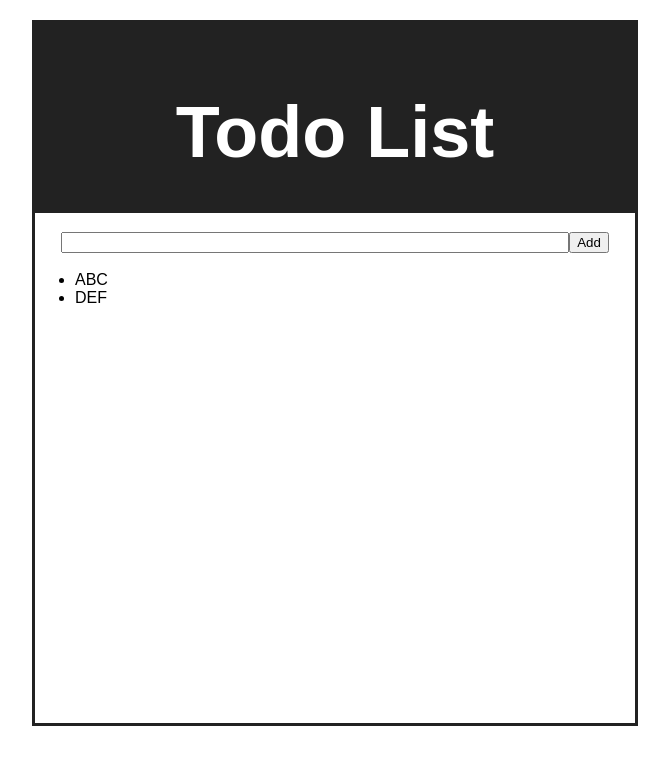
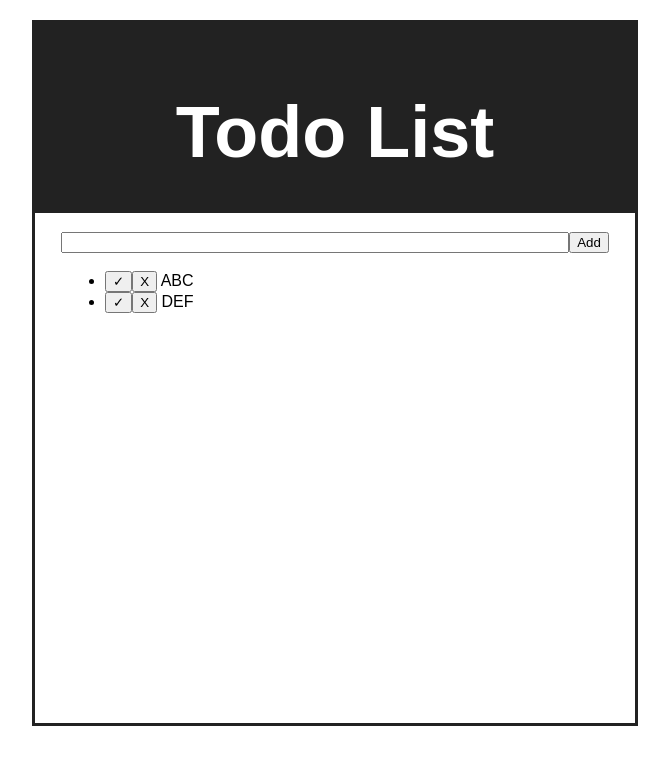
Before and after one commit to alexisr93/todo-list-app-react, a React (Create React App) app: page / in a window 1280 px wide. Shown: the top 764 px of the page, without its empty margins (305-974 px from the left). Built offline with nearby package versions, Linux system fonts and the light colour scheme.

Commit message:
Added Remove and Complete buttons

```diff
--- a/src/App.css
+++ b/src/App.css
@@ -30,7 +30,13 @@
   border: 3px solid #222;
 }
 .List-element {
+  width: 500px;
   text-align:left;
+  margin: auto;
+}
+.Remove-button {
+  position: relative;
+
 }
 @keyframes App-logo-spin {
   from { transform: rotate(0deg); }
--- a/src/App.js
+++ b/src/App.js
@@ -10,9 +10,16 @@ class App extends Component {
     }
     this.handleClick = this.handleClick.bind(this);
     this.handleChange = this.handleChange.bind(this);
+    this.handleRemove = this.handleRemove.bind(this);
+    this.handleComplete = this.handleComplete.bind(this);
 
   }
+  handleRemove() {
 
+  }
+  handleComplete(){
+
+  }
   handleClick(event){
     //event.preventDefault();
     console.log("Value in handleClick " + this.state.userInput)
@@ -39,7 +46,7 @@ class App extends Component {
           <p className="App-intro">
             <AddItem listState={this.state.list} handleChange={this.handleChange.bind(this)} handleClick={this.handleClick.bind(this)}></AddItem>
           </p>
-          <List listState={this.state.list}></List>
+          <List handleRemove={this.handleRemove.bind(this)} handleComplete={this.handleComplete.bind(this)} listState={this.state.list}></List>
         </div>
       </div>
     );
@@ -75,10 +82,25 @@ class List extends React.Component {
 
   }
 }
+class RemoveButton extends React.Component {
+  render() {
+    return (
+      <button className="Remove-button">X</button>
+    );
+  }
+}
+class CompleteButton extends React.Component {
+  render() {
+    return (
+      <button className="Compelte-button">&#10003;</button>
+    );
+  }
+}
+
 class ListItem extends React.Component {
   render() {
     return (
-      <li className="List-element">{this.props.element}</li>
+      <li className="List-element" key={this.props.element}> <CompleteButton></CompleteButton><RemoveButton></RemoveButton> {this.props.element}</li>
     );
   }
 }
```
